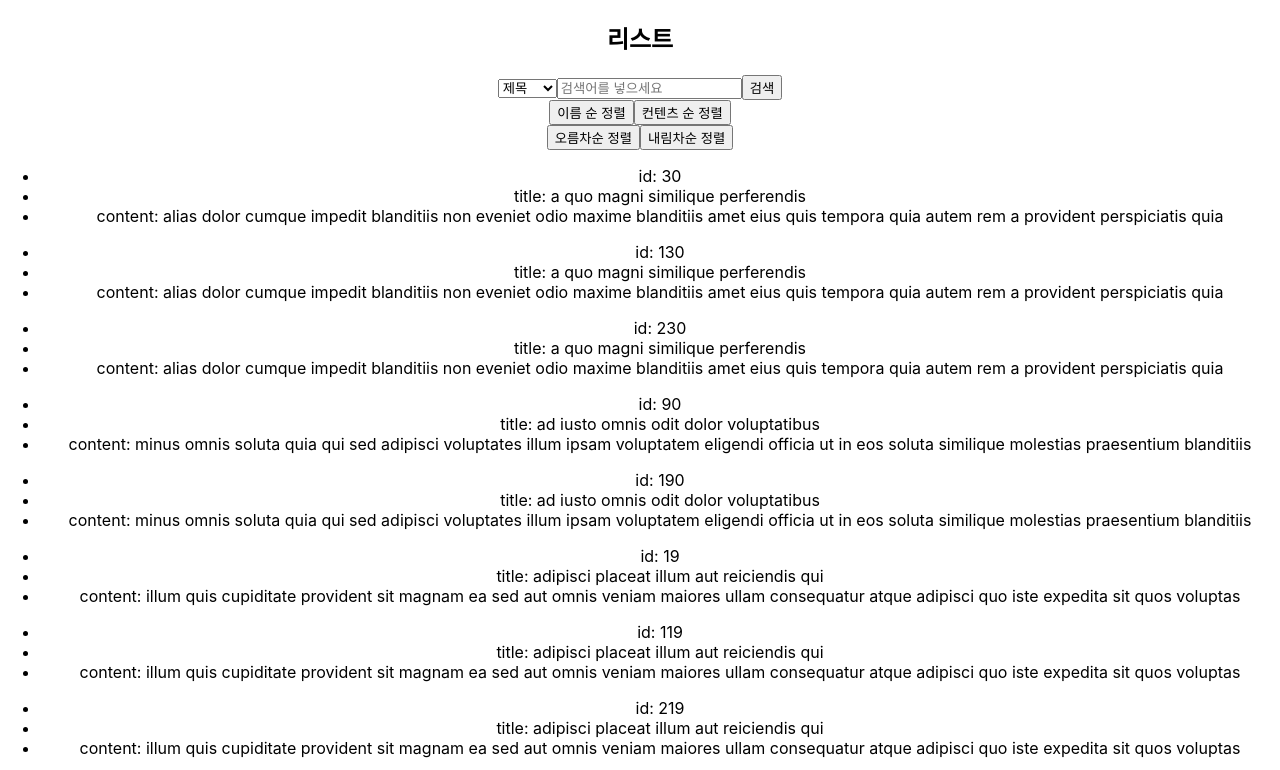
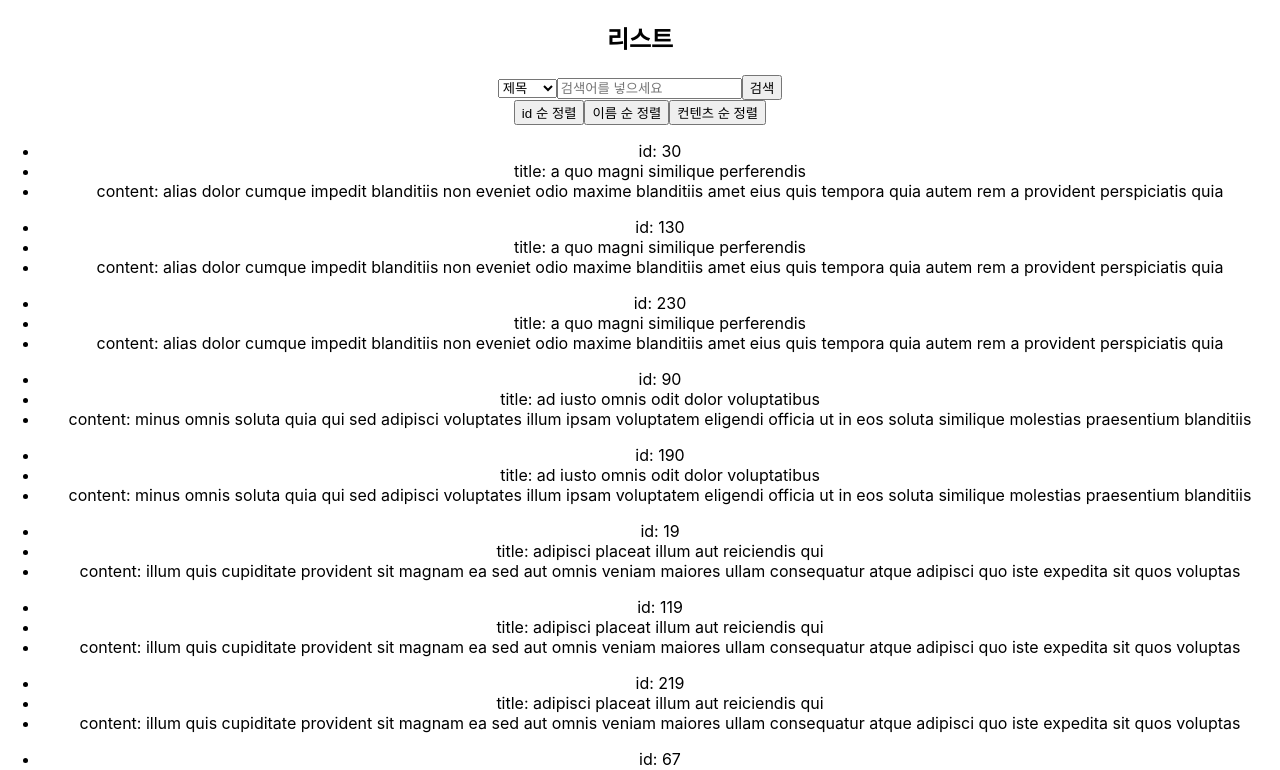
Before and after one commit to Ape07Park/pagination, a React (Create React App) app: page /list in a window 1280 px wide. Shown: the top 770 px of the page. Built offline with nearby package versions, Linux system fonts and the light colour scheme; data requests are answered from the project's data file.

Commit message:
정렬 완성

```diff
--- a/src/components/SearchBar.jsx
+++ b/src/components/SearchBar.jsx
@@ -1,59 +1,52 @@
 import { useState } from "react";
 
-function SearchBar({ onTerm, onType, onSort }) {
+function SearchBar({ onTerm, onType, onSort, onIsDesc }) {
     const [term, setTerm] = useState("");
     const [type, setType] = useState("title");
-
-    // 정렬 시 내림차순 여부
+    const [sortType, setSortType] = useState("");
     const [isDesc, setIsDesc] = useState(false);
 
     const handleInputChange = (event) => {
         setTerm(event.target.value);
     };
 
-    // 타입, 검색어 넘기기
     const handleSearch = () => {
         onType(type);
         onTerm(term);
     };
 
-    // 타입 상태 업데이트
     const handleType = (event) => {
         setType(event.target.value);
     };
 
-    // 정렬 기준 변경
+    // 정렬 타입 선택 시 호출되는 함수
+    const handleSort = (newSortType) => { // title이나 body 들어옴
 
-    // TODO 조건: -title 처럼 '-정렬조건'의 형태가 되어야 한다.
+        // 같은 정렬 타입을 다시 선택한 경우 오름차순/내림차순 토글
+        if (newSortType === sortType) {
 
-    // 처음 정렬 버튼 클릭 -> 내림차순(- 붙이기) -> 다시 정렬 버튼 클릭 -> 오름차순(- 지우기)
+            // 버튼 클릭 시 원래 정렬과 반대로 되야하기에 ! 붙임
 
-    const handleSort = (sortType) => {
+            setIsDesc(!isDesc); // 정렬 타입 적용
+            onIsDesc(!isDesc); // 정렬 타입 전달
+        } else {
+            // 새로운 정렬 타입 선택 시 항상 오름차순으로 시작
 
-        onSort(sortType); // 정렬 기준 넘기기
-    }
+            // 상태 적용
+            setSortType(newSortType);
+            setIsDesc(false);
 
-    // enter 키 눌렀을 때 검색 버튼 누른 것과 같은 효과 나도록 함
+            // 상태 전달
+            onSort(newSortType);
+            onIsDesc(false);
+        }
+    };
+
     const onKeyPress = (e) => {
         if (e.key === 'Enter') {
             handleSearch();
         }
-    }
-
-    // 오름차순, 내림차순 정렬
-    const handleSortDescAsc = (isDesc) => {
-
-        // if (isDesc === false) {
-        //     setIsDesc(true);
-        //     // 아래와 같은 식으로 하면 계속 '-'가 붙는다
-        //     setSortingType('-' + sortType);  // 정렬 기준 업데이트
-        // } else {
-        //     setIsDesc(false)
-        //     // - 지우는 기능 추가하기
-        //     setSortingType(sortType);  // 정렬 기준 업데이트
-        // }
-
-    }
+    };
 
     return (
         <div>
@@ -61,6 +54,7 @@ function SearchBar({ onTerm, onType, onSort }) {
                 <option value="title">제목</option>
                 <option value="body">컨텐츠</option>
             </select>
+
             <input
                 type="text"
                 placeholder="검색어를 넣으세요"
@@ -72,14 +66,23 @@ function SearchBar({ onTerm, onType, onSort }) {
             <button onClick={handleSearch}>검색</button>
 
             <div>
-                <button onClick={() => handleSort('title')}>이름 순 정렬</button>
-                <button onClick={() => handleSort('body')}>컨텐츠 순 정렬</button>
-            </div>
 
-            <div>
-                <button onClick={() => handleSortDescAsc(isDesc)}>오름차순 정렬</button>
-                <button onClick={() => handleSortDescAsc(isDesc)}>내림차순 정렬</button>
+            <button
+                    onClick={() => handleSort('id')}
+                >
+                    id 순 정렬 {sortType === 'id' && (isDesc ? '↓' : '↑')}
+                </button>
 
+                <button
+                    onClick={() => handleSort('title')}
+                >
+                    이름 순 정렬 {sortType === 'title' && (isDesc ? '↓' : '↑')}
+                </button>
+                <button
+                    onClick={() => handleSort('body')}
+                >
+                    컨텐츠 순 정렬 {sortType === 'body' && (isDesc ? '↓' : '↑')}
+                </button>
             </div>
         </div>
     );
--- a/src/pages/PostList.jsx
+++ b/src/pages/PostList.jsx
@@ -10,11 +10,10 @@ export function PostList() {
     const [type, setType] = useState('title');
     const [term, setTerm] = useState('');
     const [sortType, setSortType] = useState('title');
+    const [isDesc, setIsDesc] = useState(false);
 
-    // 데이터 불러오기
     useEffect(() => {
         const getData = async () => {
-            // 검색어 적용시켜 데이터 불러오기
             const result = await fetchData(query);
             setDatas(result.data);
             setTotalCount(result.count);
@@ -22,21 +21,18 @@ export function PostList() {
         getData();
     }, [query]);
 
-    // 검색어 조합
-    const handleQuery = (searchTerm, searchType, sortType) => {
-
-        const searchQuery  = searchTerm ? `${searchType}_like=${searchTerm}` : '';
-        const sortQuery = `${sortType ? `&_sort=${sortType}` : ''}`;
-        const newQuery = `${searchQuery}${sortQuery}`;
+    const handleQuery = (searchTerm, searchType, sortType, isDesc) => {
+        const searchQuery = searchTerm ? `${searchType}_like=${searchTerm}` : '';
+        const sortQuery = sortType ? `&_sort=${sortType}` : '';
+        const orderQuery = `&_order=${isDesc ? 'desc' : 'asc'}`;
+        const newQuery = `${searchQuery}${sortQuery}${orderQuery}`;
 
         setQuery(newQuery);
     };
 
-    // 검색 적용하기
     useEffect(() => {
-        handleQuery(term, type, sortType);
-    }, [term, type, sortType]);
-
+        handleQuery(term, type, sortType, isDesc);
+    }, [term, type, sortType, isDesc]);
 
     return (
         <>
@@ -45,6 +41,7 @@ export function PostList() {
                 onTerm={setTerm}
                 onType={setType}
                 onSort={setSortType}
+                onIsDesc={setIsDesc}
             />
             <div>
                 {datas && <PostItem posts={datas} totalCount={totalCount} />}
```
